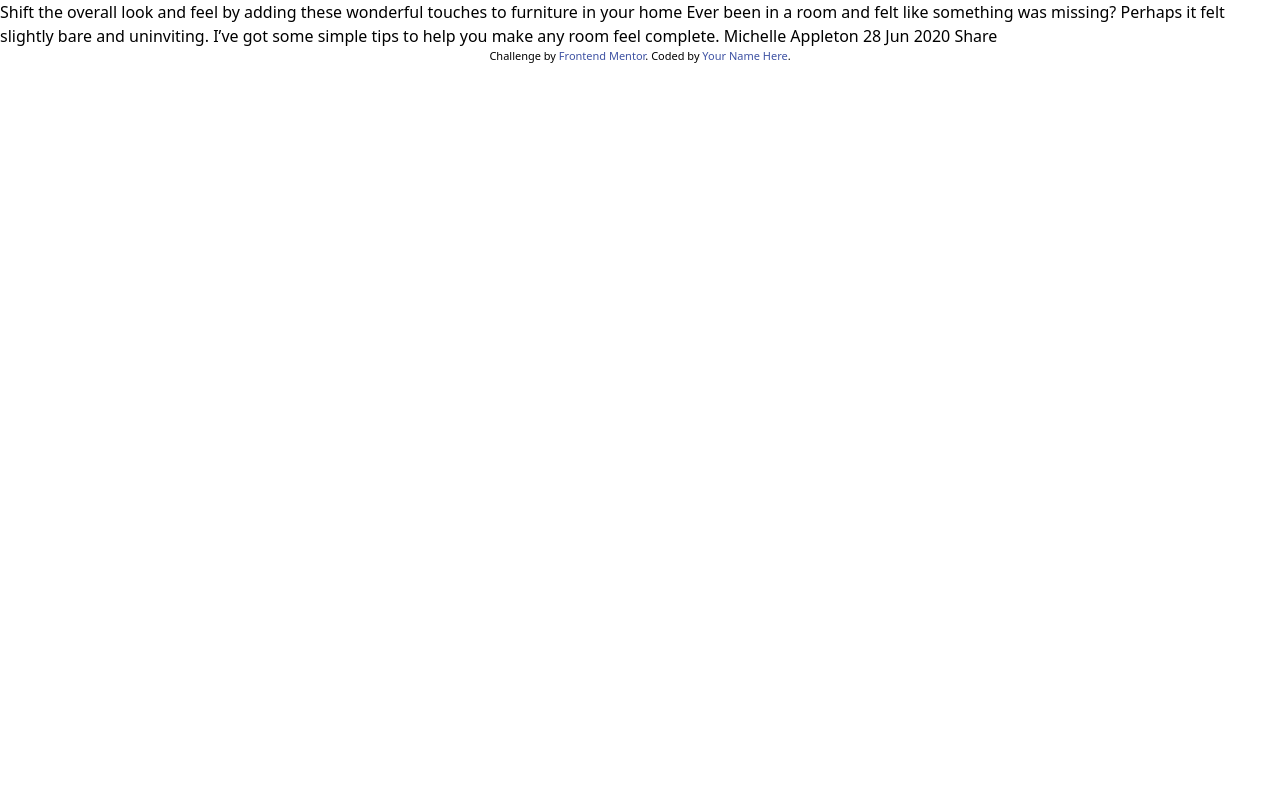
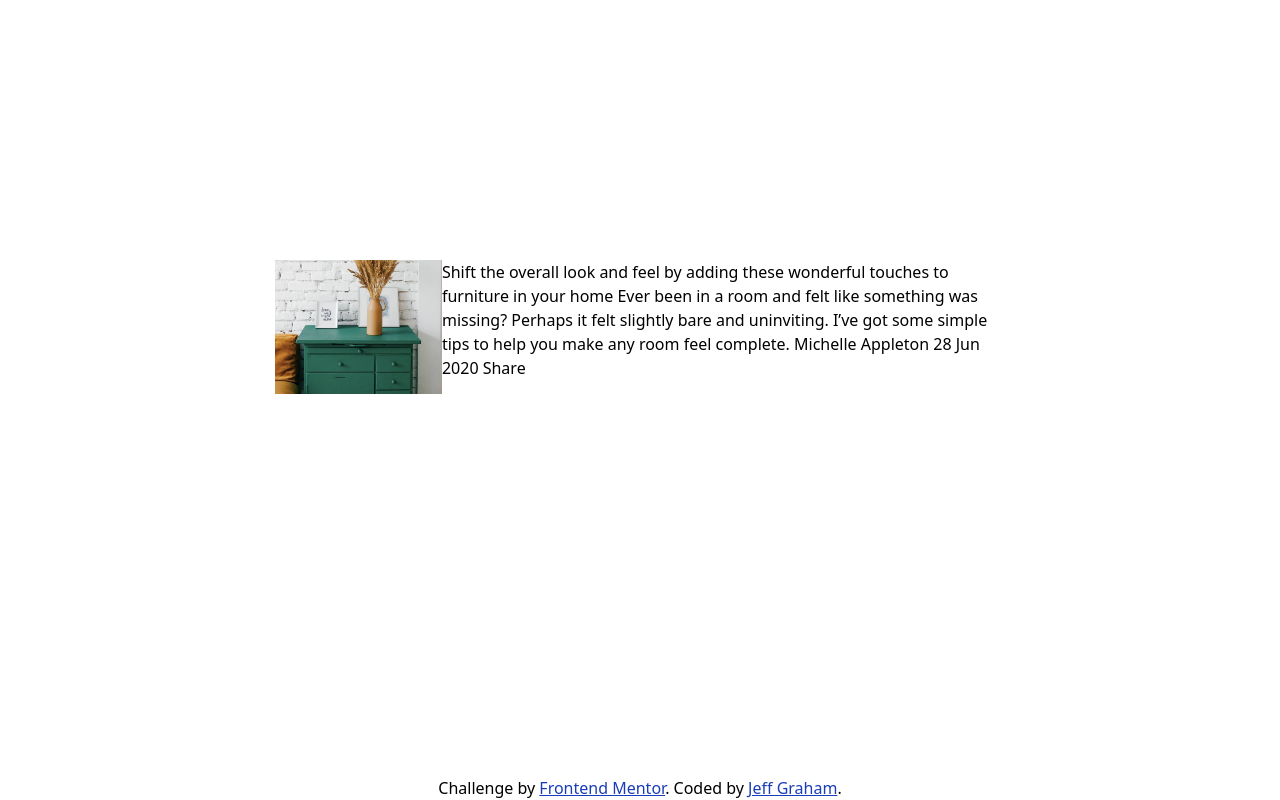
Before and after one commit to jeffgrahamcodes/article-preview-component, a website: page src/index.html in a window 1280 px wide. Drawn offline with nearby package versions, Linux system fonts and the light colour scheme; files that its build step writes are made by us from their sources.

Commit message:
style footer

```diff
--- a/src/index.html
+++ b/src/index.html
@@ -17,32 +17,38 @@
     <link href="./output.css" rel="stylesheet" />
 
     <title>Frontend Mentor | Article preview component</title>
-
-    <!-- Feel free to remove these styles or customise in your own stylesheet 👍 -->
-    <style>
-      .attribution {
-        font-size: 11px;
-        text-align: center;
-      }
-      .attribution a {
-        color: hsl(228, 45%, 44%);
-      }
-    </style>
   </head>
-  <body>
-    Shift the overall look and feel by adding these wonderful touches
-    to furniture in your home Ever been in a room and felt like
-    something was missing? Perhaps it felt slightly bare and
-    uninviting. I’ve got some simple tips to help you make any room
-    feel complete. Michelle Appleton 28 Jun 2020 Share
-
-    <div class="attribution">
-      Challenge by
-      <a
-        href="https://www.frontendmentor.io?ref=challenge"
-        target="_blank"
-        >Frontend Mentor</a
-      >. Coded by <a href="#">Your Name Here</a>.
-    </div>
+  <body class="h-lvh flex justify-center items-center">
+    <main>
+      <article class="flex w-[730px] h-[280px]">
+        <figure>
+          <img src="./images/drawers.jpg" alt="" />
+        </figure>
+        <section>
+          Shift the overall look and feel by adding these wonderful
+          touches to furniture in your home Ever been in a room and
+          felt like something was missing? Perhaps it felt slightly
+          bare and uninviting. I’ve got some simple tips to help you
+          make any room feel complete. Michelle Appleton 28 Jun 2020
+          Share
+        </section>
+      </article>
+      <footer class="absolute inset-x-0 bottom-0">
+        <p class="text-center">
+          Challenge by
+          <a
+            class="underline text-blue-800"
+            href="https://www.frontendmentor.io?ref=challenge"
+            target="_blank"
+            >Frontend Mentor</a
+          >. Coded by
+          <a
+            class="underline text-blue-800"
+            href="https://jeffgraham.codes"
+            >Jeff Graham</a
+          >.
+        </p>
+      </footer>
+    </main>
   </body>
 </html>
```
Also changed, not shown: src/output.css (added).
